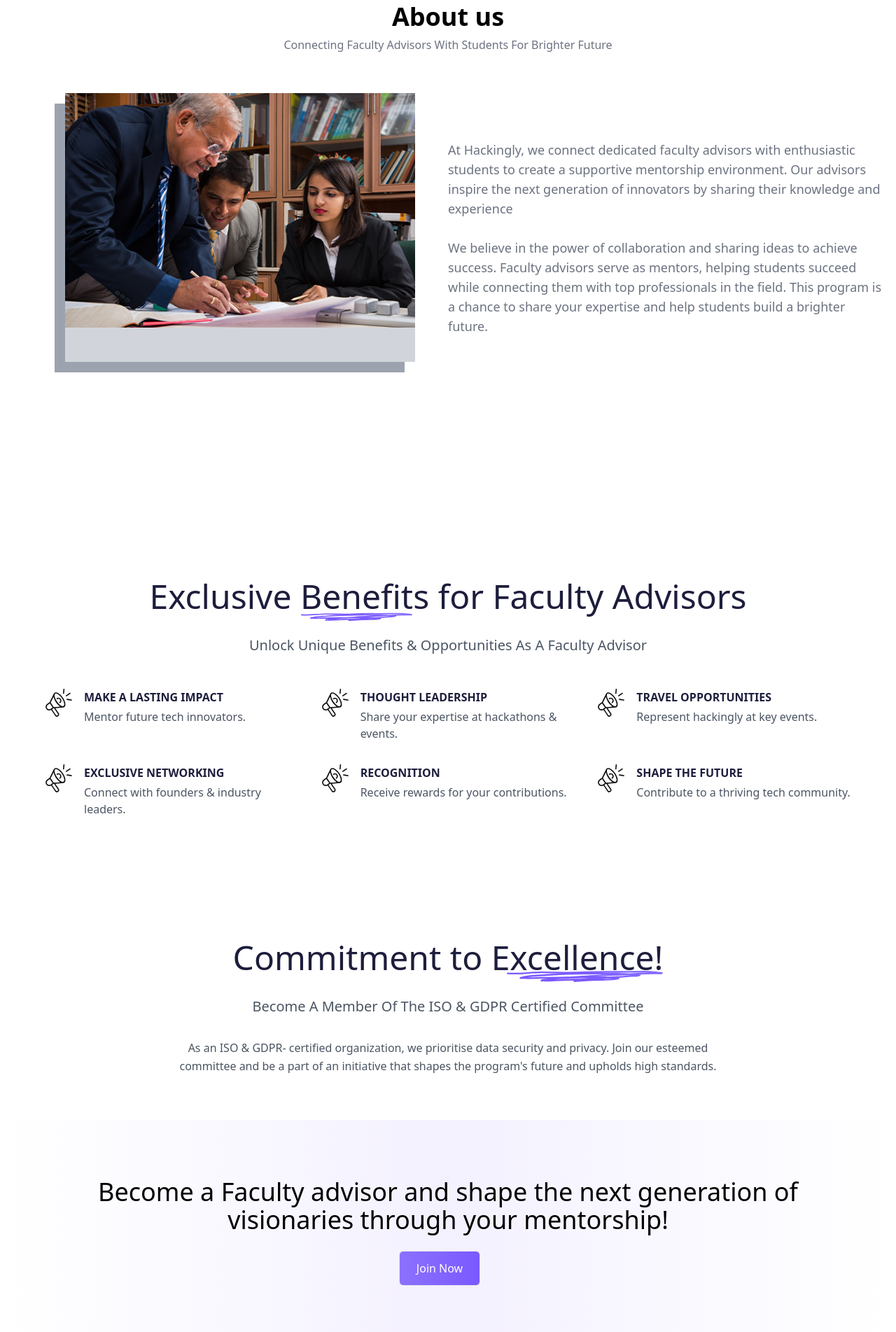
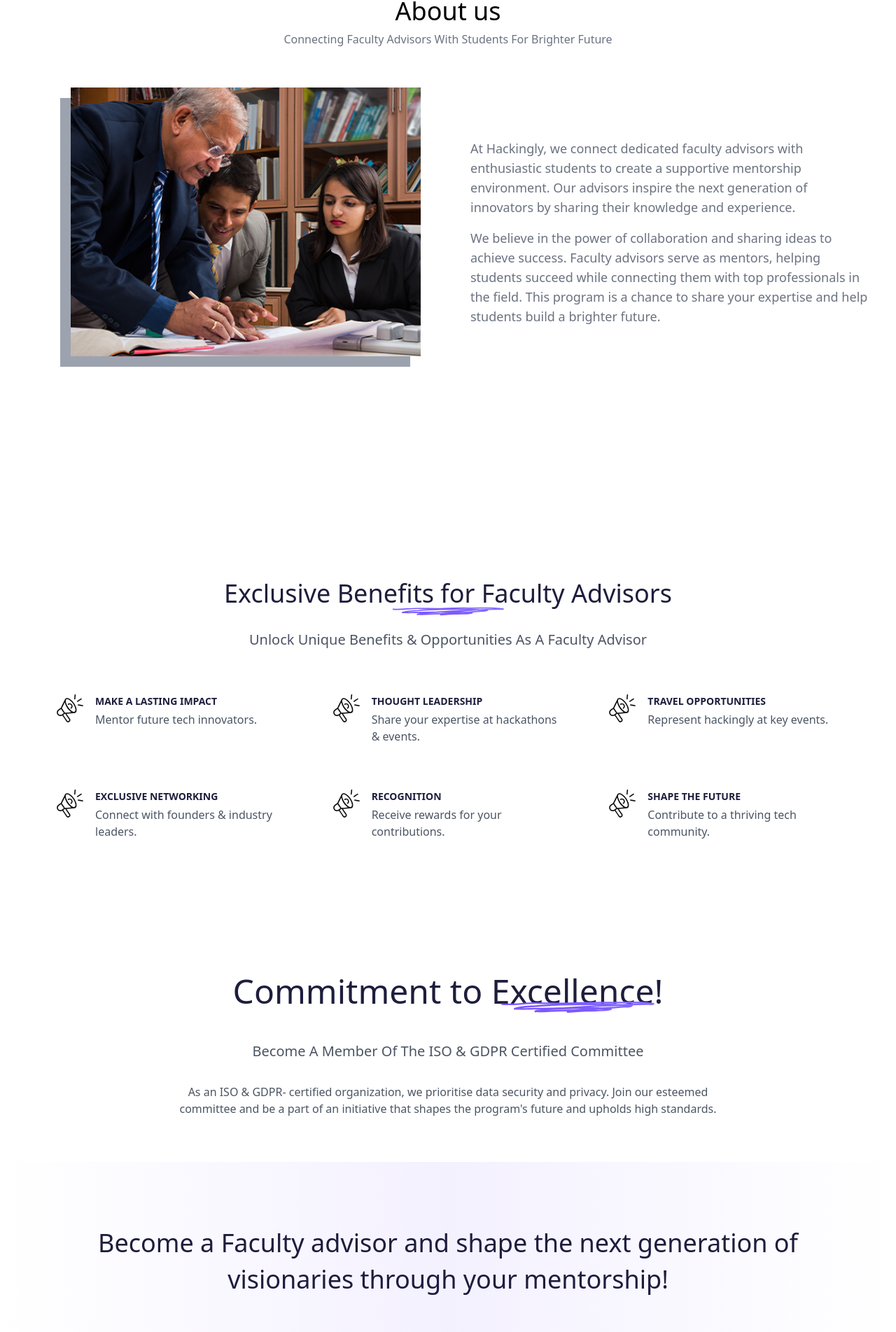
Before and after one commit to ijustgaganHackingly/innovaters, a React (Vite) app: page /faculty in a window 1280 px wide. Shown: the part 738-2641 px from the top of the page at 70% size. Built offline with nearby package versions, Linux system fonts and the light colour scheme.

Commit message:
django server change

```diff
--- a/src/App.jsx
+++ b/src/App.jsx
@@ -14,12 +14,13 @@ import ProfessionalForm from './Components/Forms/ProfessionalsForm'
 import StartupForm from './Components/Forms/Startuoform'
 import ChaptersForm from './Components/Forms/ChaptersForm'
 import HomeForm from './Components/Forms/HomeForm'
+import NotFound from './Components/NotFound/NotFound'
 
 const App = () => {
   return (
     <Router>
       <Routes>
-      <Route path="*" element={<h1>Not Found</h1>} />
+      <Route path="*" element={<NotFound/>} />
         <Route path="/" element={<Home/>} />
         <Route path='/login' element={<Login/>}/>
         <Route path='/signUp' element={<Signup/>}/>
--- a/src/Components/Faculty/AboutUs.jsx
+++ b/src/Components/Faculty/AboutUs.jsx
@@ -2,25 +2,25 @@ import React from 'react'
 
 const AboutUs = () => {
   return (
-    <div className='bg-white py-10 px-4 max-w-screen-xl mx-auto h-screen mt-20'>
+    <div className='bg-white py-8 px-4 sm:px-6 lg:px-8 max-w-screen-xl mx-auto min-h-screen mt-16 sm:mt-20'>
       <div className='flex flex-col items-center'>
-        <h2 className='font-semibold text-4xl'>About us </h2>
-        <h3 className='text-gray-500 pt-2 font-medium'>Connecting Faculty Advisors With Students For Brighter Future</h3>
+        <h2 className=' text-3xl sm:text-4xl text-center'>About us</h2>
+        <h3 className='text-gray-500 pt-2 font-medium text-center text-sm sm:text-base'>Connecting Faculty Advisors With Students For Brighter Future</h3>
       </div>
-    <div className='flex flex-col pt-12 w-full items-center md:flex-row justify-between'>
-        <div className='py-6  w-1/2 flex justify-center '>
-            <div className='h-96 w-[500px] relative bg-gray-400 '>
-                <div className=' h-96 w-[500px] absolute top-[-15px] right-[-15px] bg-gray-300 '>
-                  <img src='/550x368.jpg' className=' object-cover ' />
+
+      <div className='flex flex-col pt-8 sm:pt-12 w-full items-center lg:flex-row lg:justify-between'>
+        {/* Image container - full width on mobile, half width on lg and up */}
+        <div className='py-6 w-full lg:w-1/2 flex justify-center'>
+          <div className='h-64 sm:h-80 md:h-96 w-full sm:w-[400px] md:w-[500px] relative bg-gray-400 max-w-full'>
+            <div className='h-64 sm:h-80 md:h-96 w-full sm:w-[400px] md:w-[500px] absolute top-[-10px] sm:top-[-15px] right-[-10px] sm:right-[-15px] bg-gray-300 max-w-full'>
+              <img src='/550x368.jpg' className='w-full h-full object-cover' alt="About Hackingly" />
             </div>
           </div>
         </div>
-        <div className='text-lg text-center  w-1/2 md:text-left text-gray-500'>
-            <p>
-At Hackingly, we connect dedicated faculty advisors with enthusiastic students to create a supportive mentorship environment. Our advisors inspire the next generation of innovators by sharing their knowledge and experience
-</p><br/>
-            <p> We believe in the power of collaboration and sharing ideas to achieve success. Faculty advisors serve as mentors, helping students succeed while connecting them with top professionals in the field. This program is a chance to share your expertise and help students build a brighter future.
-</p>
+
+        <div className='text-base sm:text-lg text-center w-full lg:w-1/2 lg:text-left text-gray-500 mt-6 lg:mt-0 lg:pl-8'>
+          <p>At Hackingly, we connect dedicated faculty advisors with enthusiastic students to create a supportive mentorship environment. Our advisors inspire the next generation of innovators by sharing their knowledge and experience.</p>
+          <p className='mt-4'>We believe in the power of collaboration and sharing ideas to achieve success. Faculty advisors serve as mentors, helping students succeed while connecting them with top professionals in the field. This program is a chance to share your expertise and help students build a brighter future.</p>
         </div>
       </div>
     </div>
--- a/src/Components/Faculty/Benefits.jsx
+++ b/src/Components/Faculty/Benefits.jsx
@@ -1,3 +1,100 @@
+import React from 'react';
+
+const Benefits = () => {
+  return (
+    <div className="w-full py-10 sm:py-12 md:py-16 px-4 md:px-8 lg:px-16 bg-white">
+      <div className="max-w-6xl mx-auto text-center mb-8 sm:mb-10 md:mb-12">
+        <div className="relative inline-block">
+          <h1 className="text-3xl sm:text-4xl  text-[#1d1d3d] mb-2">
+            Exclusive Benefits for Faculty Advisors
+          </h1>
+          <div className="absolute bottom-0 left-1/2 transform -translate-x-1/2 translate-y-1 w-32 sm:w-40">
+            <img
+              src='/brush stroke.svg'
+              alt="brush stroke"
+              className="w-full"
+            />
+          </div>
+        </div>
+
+        <h3 className="text-lg sm:text-xl text-gray-600 mt-4 sm:mt-6 mb-8 sm:mb-10 md:mb-12">
+          Unlock Unique Benefits & Opportunities As A Faculty Advisor
+        </h3>
+
+        <div className="grid grid-cols-1 sm:grid-cols-2 md:grid-cols-3 gap-6 sm:gap-8">
+          {/* Make a Lasting Impact */}
+          <div className="flex items-start p-3 sm:p-4">
+            <div className="flex-shrink-0 mr-3 sm:mr-4">
+              <img src="/megaphone.svg" alt="Impact" className="w-8 h-8 sm:w-10 sm:h-10" />
+            </div>
+            <div className="text-left">
+              <h4 className="text-sm sm:text-md font-bold text-[#1d1d3d] uppercase mb-1">MAKE A LASTING IMPACT</h4>
+              <p className="text-sm sm:text-base text-gray-600">Mentor future tech innovators.</p>
+            </div>
+          </div>
+
+          {/* Thought Leadership */}
+          <div className="flex items-start p-3 sm:p-4">
+            <div className="flex-shrink-0 mr-3 sm:mr-4">
+              <img src="/megaphone.svg" alt="Leadership" className="w-8 h-8 sm:w-10 sm:h-10" />
+            </div>
+            <div className="text-left">
+              <h4 className="text-sm sm:text-md font-bold text-[#1d1d3d] uppercase mb-1">THOUGHT LEADERSHIP</h4>
+              <p className="text-sm sm:text-base text-gray-600">Share your expertise at hackathons & events.</p>
+            </div>
+          </div>
+
+          {/* Travel Opportunities */}
+          <div className="flex items-start p-3 sm:p-4">
+            <div className="flex-shrink-0 mr-3 sm:mr-4">
+              <img src="/megaphone.svg" alt="Travel" className="w-8 h-8 sm:w-10 sm:h-10" />
+            </div>
+            <div className="text-left">
+              <h4 className="text-sm sm:text-md font-bold text-[#1d1d3d] uppercase mb-1">TRAVEL OPPORTUNITIES</h4>
+              <p className="text-sm sm:text-base text-gray-600">Represent hackingly at key events.</p>
+            </div>
+          </div>
+
+          {/* Exclusive Networking */}
+          <div className="flex items-start p-3 sm:p-4">
+            <div className="flex-shrink-0 mr-3 sm:mr-4">
+              <img src="/megaphone.svg" alt="Networking" className="w-8 h-8 sm:w-10 sm:h-10" />
+            </div>
+            <div className="text-left">
+              <h4 className="text-sm sm:text-md font-bold text-[#1d1d3d] uppercase mb-1">EXCLUSIVE NETWORKING</h4>
+              <p className="text-sm sm:text-base text-gray-600">Connect with founders & industry leaders.</p>
+            </div>
+          </div>
+
+          {/* Recognition */}
+          <div className="flex items-start p-3 sm:p-4">
+            <div className="flex-shrink-0 mr-3 sm:mr-4">
+              <img src="/megaphone.svg" alt="Recognition" className="w-8 h-8 sm:w-10 sm:h-10" />
+            </div>
+            <div className="text-left">
+              <h4 className="text-sm sm:text-md font-bold text-[#1d1d3d] uppercase mb-1">RECOGNITION</h4>
+              <p className="text-sm sm:text-base text-gray-600">Receive rewards for your contributions.</p>
+            </div>
+          </div>
+
+          {/* Shape The Future */}
+          <div className="flex items-start p-3 sm:p-4">
+            <div className="flex-shrink-0 mr-3 sm:mr-4">
+              <img src="/megaphone.svg" alt="Future" className="w-8 h-8 sm:w-10 sm:h-10" />
+            </div>
+            <div className="text-left">
+              <h4 className="text-sm sm:text-md font-bold text-[#1d1d3d] uppercase mb-1">SHAPE THE FUTURE</h4>
+              <p className="text-sm sm:text-base text-gray-600">Contribute to a thriving tech community.</p>
+            </div>
+          </div>
+        </div>
+      </div>
+    </div>
+  );
+};
+
+export default Benefits;
+
 // import React from 'react'
 
 // const Benefits = () => {
@@ -18,100 +115,3 @@
 // }
 
 // export default Benefits
-import React from 'react';
-
-const Benefits = () => {
-  return (
-    <div className="w-full py-16 px-4 md:px-8 lg:px-16 bg-white">
-      <div className="max-w-6xl mx-auto text-center mb-12">
-        <div className="relative inline-block ">
-          <h1 className="text-3xl md:text-5xl  text-[#1d1d3d] mb-2">
-            Exclusive Benefits for Faculty Advisors
-          </h1>
-          <div className="absolute bottom-0 left-[30%] transform -translate-x-1/4 translate-y-1 w-40">
-            <img
-              src='/brush stroke.svg'
-              alt="brush stroke"
-              className="w-full"
-            />
-          </div>
-        </div>
-
-        <h3 className="text-xl text-gray-600 mt-6 mb-12">
-          Unlock Unique Benefits & Opportunities As A Faculty Advisor
-        </h3>
-
-        <div className="grid grid-cols-1 md:grid-cols-3 gap-8 mb-8">
-          {/* Make a Lasting Impact */}
-          <div className="flex items-start">
-            <div className="flex-shrink-0 mr-4">
-              <img src="/megaphone.svg" alt="Impact" className="w-10 h-10" />
-            </div>
-            <div className="text-left">
-              <h4 className="text-md font-bold text-[#1d1d3d] uppercase mb-1">MAKE A LASTING IMPACT</h4>
-              <p className="text-gray-600">Mentor future tech innovators.</p>
-            </div>
-          </div>
-
-          {/* Thought Leadership */}
-          <div className="flex items-start">
-            <div className="flex-shrink-0 mr-4">
-              <img src="/megaphone.svg" alt="Leadership" className="w-10 h-10" />
-            </div>
-            <div className="text-left">
-              <h4 className="text-md font-bold text-[#1d1d3d] uppercase mb-1">THOUGHT LEADERSHIP</h4>
-              <p className="text-gray-600">Share your expertise at hackathons & events.</p>
-            </div>
-          </div>
-
-            {/* Travel Opportunities */}
-            <div className="flex items-start">
-            <div className="flex-shrink-0 mr-4">
-              <img src="/megaphone.svg" alt="Travel" className="w-10 h-10" />
-            </div>
-            <div className="text-left">
-              <h4 className="text-md font-bold text-[#1d1d3d] uppercase mb-1">TRAVEL OPPORTUNITIES</h4>
-              <p className="text-gray-600">Represent hackingly at key events.</p>
-            </div>
-          </div>
-
-          {/* Exclusive Networking */}
-          <div className="flex items-start">
-            <div className="flex-shrink-0 mr-4">
-              <img src="/megaphone.svg" alt="Networking" className="w-10 h-10" />
-            </div>
-            <div className="text-left">
-              <h4 className="text-md font-bold text-[#1d1d3d] uppercase mb-1">EXCLUSIVE NETWORKING</h4>
-              <p className="text-gray-600">Connect with founders & industry leaders.</p>
-            </div>
-          </div>
-
-          {/* Recognition */}
-          <div className="flex items-start">
-            <div className="flex-shrink-0 mr-4">
-              <img src="/megaphone.svg" alt="Recognition" className="w-10 h-10" />
-            </div>
-            <div className="text-left">
-              <h4 className="text-md font-bold text-[#1d1d3d] uppercase mb-1">RECOGNITION</h4>
-              <p className="text-gray-600">Receive rewards for your contributions.</p>
-            </div>
-          </div>
-          {/* Shape The Future */}
-          <div className="flex items-start">
-            <div className="flex-shrink-0 mr-4">
-              <img src="/megaphone.svg" alt="Future" className="w-10 h-10" />
-            </div>
-            <div className="text-left">
-              <h4 className="text-md font-bold text-[#1d1d3d] uppercase mb-1">SHAPE THE FUTURE</h4>
-              <p className="text-gray-600">Contribute to a thriving tech community.</p>
-            </div>
-          </div>
-        </div>
-
-
-      </div>
-    </div>
-  );
-};
-
-export default Benefits;
--- a/src/Components/Faculty/Commitment.jsx
+++ b/src/Components/Faculty/Commitment.jsx
@@ -2,26 +2,29 @@ import React from 'react';
 
 const Commitment = () => {
   return (
-    <div className="w-full py-16 px-4 md:px-8 lg:px-16 bg-white">
+    <div className="w-full py-10 sm:py-12 md:py-16 px-4 md:px-8 lg:px-16 bg-white">
       <div className="max-w-4xl mx-auto text-center">
         <div className="relative inline-block mb-2">
-          <h1 className="text-3xl md:text-5xl  text-[#1d1d3d] mb-2">
-            Commitment to Excellence!
+          <h1 className="text-2xl sm:text-3xl md:text-4xl lg:text-5xl text-[#1d1d3d] mb-2 relative">
+            Commitment to{" "}
+            <span className="relative inline-block">
+              Excellence!
+              <div className="absolute -bottom-2 left-0 right-0 transform w-full">
+                <img
+                  src='/brush stroke.svg'
+                  alt="brush stroke"
+                  className="w-full max-w-[120px] sm:max-w-[150px] md:max-w-[180px] lg:max-w-[220px] mx-auto"
+                />
+              </div>
+            </span>
           </h1>
-          <div className="absolute bottom-0 right-0 transform translate-y-1 w-56">
-            <img
-              src='/brush stroke.svg'
-              alt="brush stroke"
-              className="w-full"
-            />
-          </div>
         </div>
 
-        <h2 className="text-xl text-gray-600 mt-4 mb-8">
+        <h2 className="text-lg sm:text-xl text-gray-600 mt-6 sm:mt-8 mb-4 sm:mb-6 md:mb-8">
           Become A Member Of The ISO & GDPR Certified Committee
         </h2>
 
-        <p className="text-gray-600 leading-relaxed max-w-3xl mx-auto">
+        <p className="text-sm sm:text-base text-gray-600 leading-relaxed max-w-3xl mx-auto">
           As an ISO & GDPR- certified organization, we prioritise data security and privacy. Join our esteemed committee and be a part of an initiative that shapes the program's future and upholds high standards.
         </p>
       </div>
--- a/src/Components/Faculty/CoomonSection.jsx
+++ b/src/Components/Faculty/CoomonSection.jsx
@@ -1,22 +1,31 @@
 import React from 'react'
 import { Link } from 'react-router-dom'
 
-const CoomonSection = () => {
+const CommonSection = () => {
   return (
     <div>
-       <div className='bg-gradient-to-r from-[#ffffff] via-[#f4f1ff] to-[#ffffff] flex flex-col items-center justify-center h-[40vh] w-full'>
-        <div className='flex flex-col items-center justify-between'>
-       <div className=' w-full h-20'>
-       <h2 className=' text-4xl'>Become a Faculty advisor and shape the next generation of </h2>
-       <h2 className=' text-4xl flex items-center justify-center'> visionaries through your mentorship!</h2>
-       </div>
-        <div className=' flex  mt-6' >
-            <Link to='/facultyForm' ><button className='mr-[24px] rounded-[6px] border-[1px] py-[12px] px-[24px] bg-gradient-to-r from-[#8b71fe] to-[#7b59ff] text-white '>Join Now</button></Link>
-        </div>
+      <div className='bg-gradient-to-r from-[#ffffff] via-[#f4f1ff] to-[#ffffff] flex flex-col items-center justify-center py-12 sm:py-16 md:py-20 lg:py-24 w-full px-4 sm:px-6 md:px-8'>
+        <div className='flex flex-col items-center justify-between max-w-6xl mx-auto text-center'>
+          <div className='w-full mb-6 sm:mb-8'>
+            <h2 className='text-xl sm:text-2xl md:text-3xl lg:text-4xl  text-[#1d1d3d] mb-2 sm:mb-3'>
+              Become a Faculty advisor and shape the next generation of
+            </h2>
+            <h2 className='text-xl sm:text-2xl md:text-3xl lg:text-4xl  text-[#1d1d3d]'>
+              visionaries through your mentorship!
+            </h2>
+          </div>
+
+          <div className='mt-4 sm:mt-6'>
+            <Link to='/facultyForm'>
+              <button className='rounded-[6px] border-[1px] py-2 sm:py-3 px-4 sm:px-6 md:px-[24px] bg-gradient-to-r from-[#8b71fe] to-[#7b59ff] text-white font-medium hover:shadow-lg transition-shadow duration-300'>
+                Join Now
+              </button>
+            </Link>
+          </div>
         </div>
       </div>
     </div>
   )
 }
 
-export default CoomonSection
+export default CommonSection
--- a/src/Components/Faculty/FooterFaculty.jsx
+++ b/src/Components/Faculty/FooterFaculty.jsx
@@ -8,7 +8,7 @@ const FooterFaculty = () => {
         {/* Logo */}
         <div className="mb-6">
           <img
-            src="/Logo 2.png" // Corrected path: Assuming the 'public' folder is the root
+            src="/Logo 2.png"
             alt="Hackingly Logo"
             className="h-10"
           />
--- a/src/Components/Login/Login.jsx
+++ b/src/Components/Login/Login.jsx
@@ -1,7 +1,8 @@
 import React, { useState } from 'react';
 import ForgotPasswordModal from './ForgetPasswordModal';
-import axios from 'axios';
+// import axios from 'axios';
 import axiosInstance from '../helper/axiosinstace';
+import { BASE_URL } from '../../../constants';
 
 const Login = () => {
   const [isLogin, setIsLogin] = useState(true);
@@ -25,7 +26,7 @@ const Login = () => {
     e.preventDefault();
 
     try {
-      const response = await axiosInstance.post('/auth/register', { //Backend API URL
+      const response = await axiosInstance.post(`${BASE_URL}/auth/register`, { //Backend API URL
         name,
         email,
         password,
@@ -45,7 +46,7 @@ const Login = () => {
     e.preventDefault();
 
     try {
-      const response = await axiosInstance.post('/auth/login', {
+      const response = await axiosInstance.post(`${BASE_URL}/auth/login`, {
         email,
         password,
         role,
--- /dev/null
+++ b/src/Components/NotFound/NotFound.jsx
@@ -0,0 +1,11 @@
+import React from 'react'
+
+const NotFound = () => {
+  return (
+    <div className='bg-white w-[200vw] h-[200vh]'>
+      <h1>Not Found</h1>
+    </div>
+  )
+}
+
+export default NotFound
```
Also changed, not shown: src/Components/Chapters/ChaptersMain.jsx (+86 -2 lines), 1 other file (tests, documents, lock files or other folders). Lines whose indentation alone changed are shown as unchanged.
